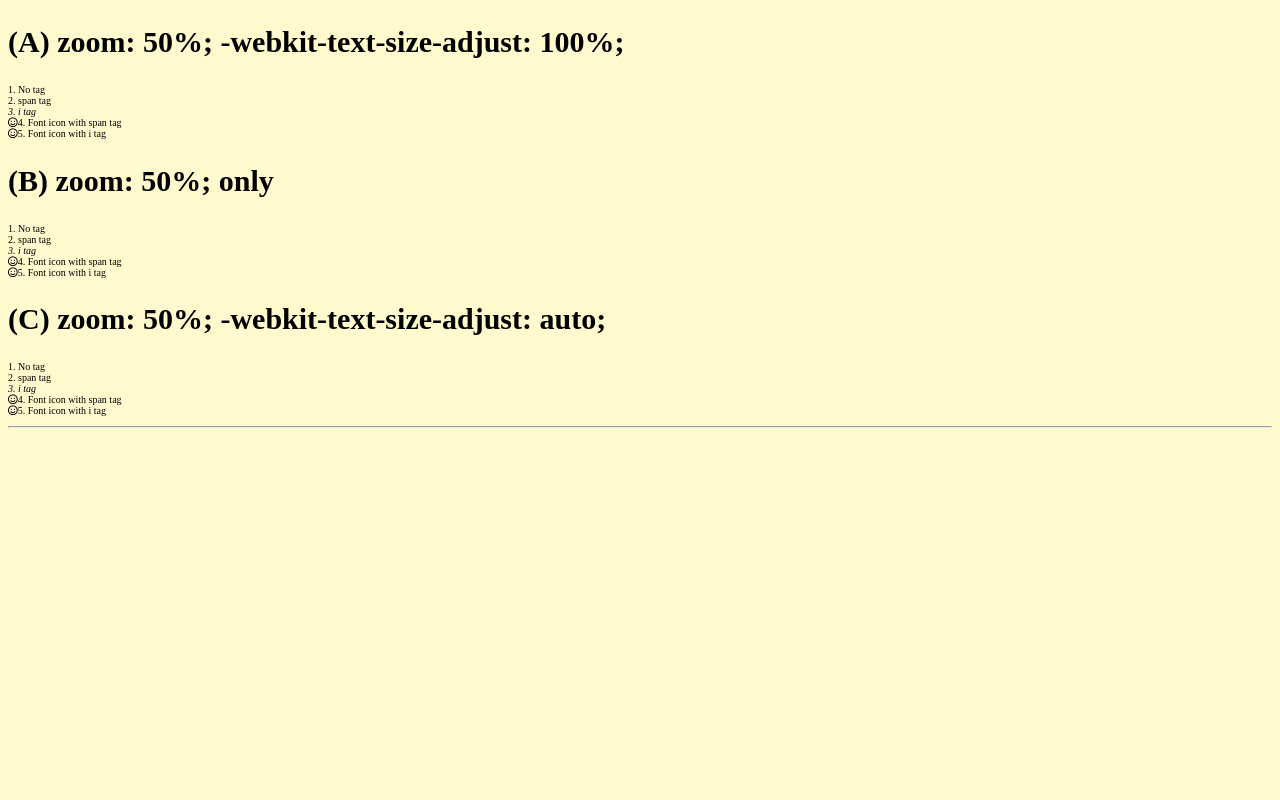
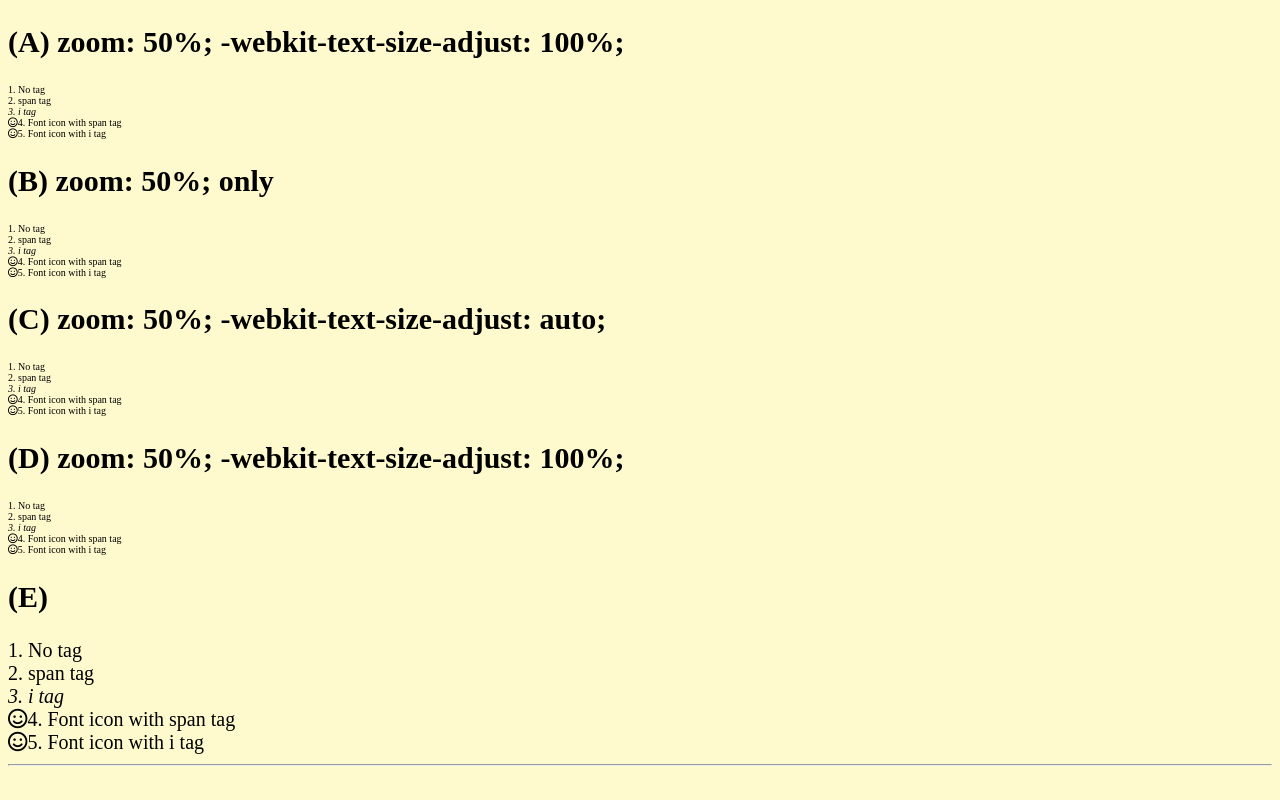
Before and after one commit to zzzmisa/playground, a plain HTML site: page zoom/zoom-with-text-size-adjust.html in a window 1280 px wide. Drawn offline with Linux system fonts and the light colour scheme.

Commit message:
Update zoom-with-text-size-adjust.html

```diff
--- a/zoom/zoom-with-text-size-adjust.html
+++ b/zoom/zoom-with-text-size-adjust.html
@@ -36,6 +36,22 @@
       <span class="far fa-smile">4. Font icon with span tag</span><br />
       <i class="far fa-smile">5. Font icon with i tag</i><br />
     </div>
+    <h2>(D) zoom: 50%; -webkit-text-size-adjust: 100%;</h2>
+    <div style="zoom: 50%; -webkit-text-size-adjust: 100%;">
+      1. No tag<br />
+      <span>2. span tag</span><br />
+      <i>3. i tag</i><br />
+      <span class="far fa-smile">4. Font icon with span tag</span><br />
+      <i class="far fa-smile">5. Font icon with i tag</i><br />
+    </div>
+    <h2>(E) </h2>
+    <div style="">
+      1. No tag<br />
+      <span>2. span tag</span><br />
+      <i>3. i tag</i><br />
+      <span class="far fa-smile">4. Font icon with span tag</span><br />
+      <i class="far fa-smile">5. Font icon with i tag</i><br />
+    </div>
     <hr />
   </body>
 </html>
```
